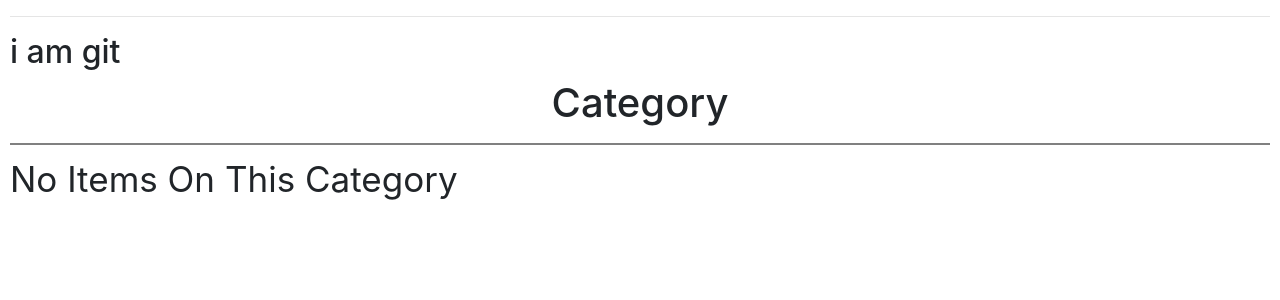
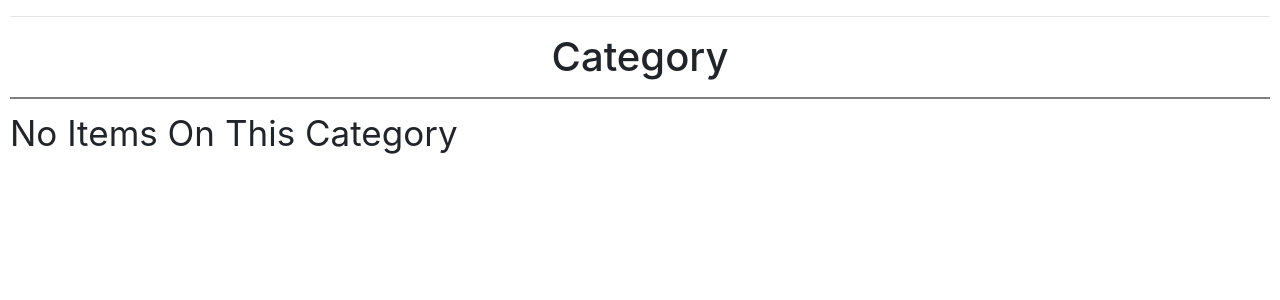
Before and after one commit to CaraCara96/myshop, a Django app: page /category/1/ in a window 1280 px wide. Shown: the part 68-368 px from the top of the page. Run offline with Django 3.2, Linux system fonts and the light colour scheme; a user stored in the database is signed in; data comes from the database, SQL or seed files in the repository; both versions use the stored data as it was after the commit; some libraries are stand-ins or nearby versions.

Commit message:
third commit

```diff
--- a/auctions/templates/auctions/category.html
+++ b/auctions/templates/auctions/category.html
@@ -1,9 +1,7 @@
 {% extends "auctions/layout.html" %}
 
 {% block body %}
-<h2>
-    i am git
-</h2>
+
     <h1 class="listings_heading">
         Category
     </h1>
```
Also changed, not shown: db.sqlite3.
